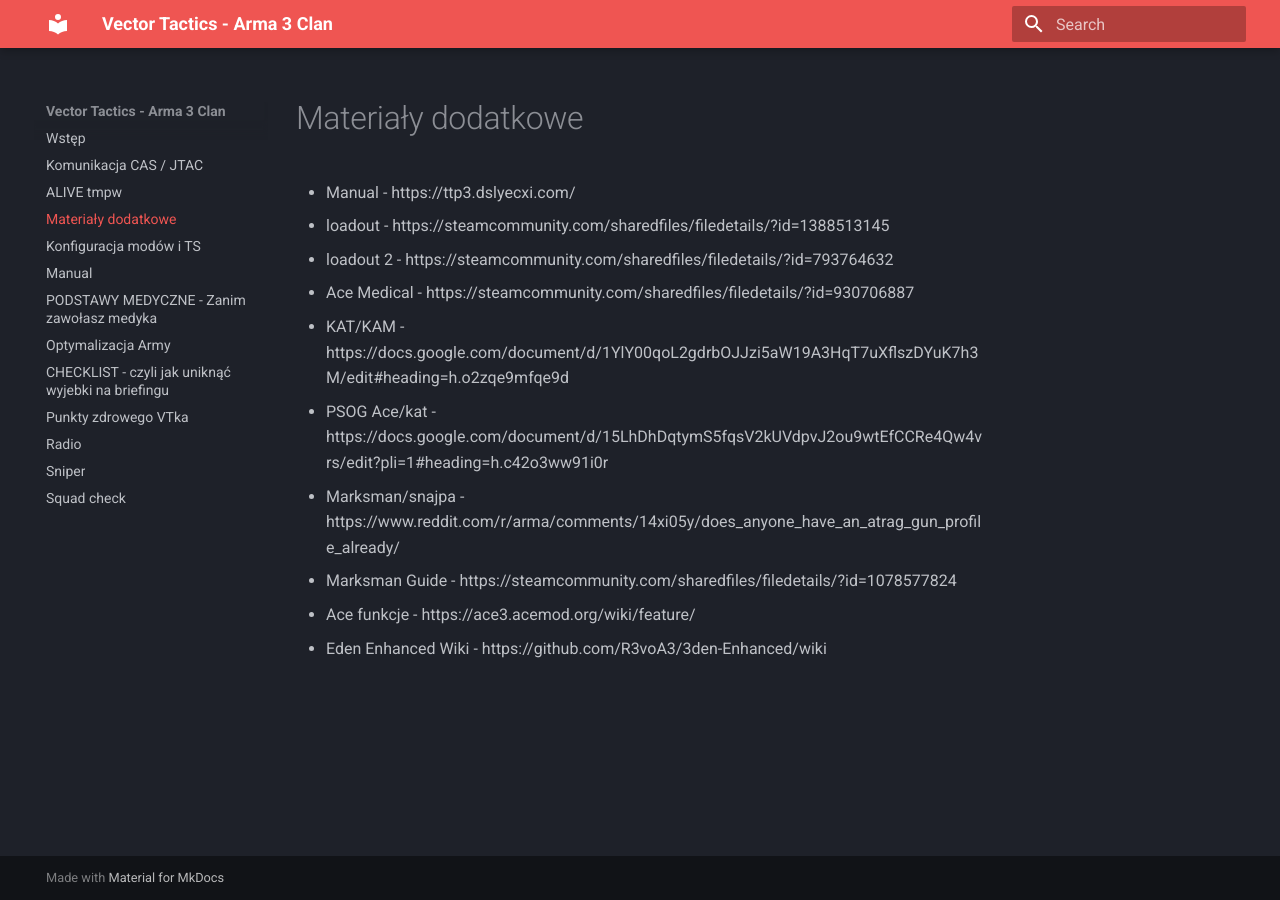
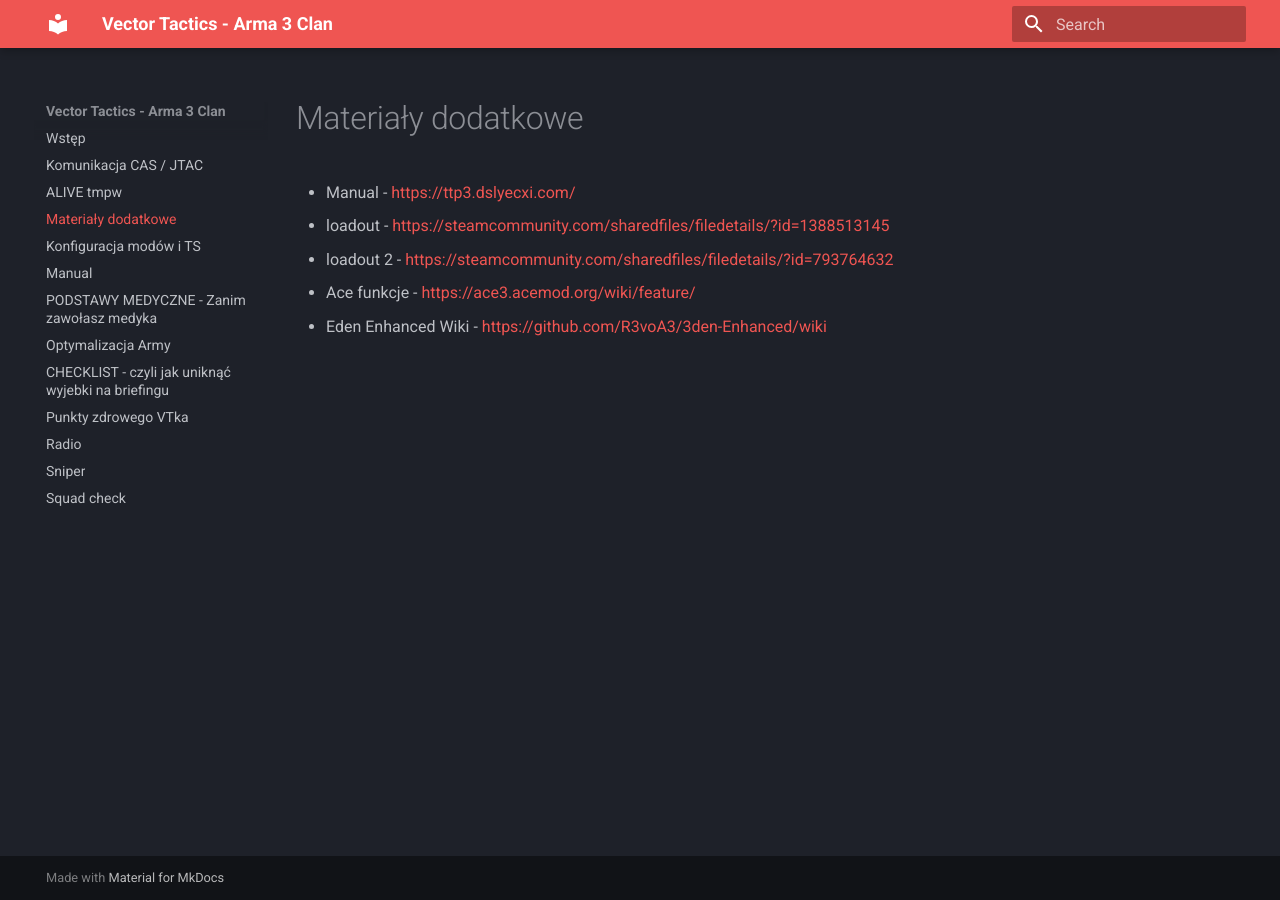
Before and after one commit to aquiceeo/vt-manual, an MkDocs documentation site: the page built from docs/dodatkowe.md, in a window 1280 px wide. Built offline with MkDocs 1.6.1 and Material for MkDocs 9.7.7, drawn with Linux system fonts in a browser that asks for light colours.

Commit message:
Przeniosłem linki do poszczególnych działów

```diff
--- a/docs/dodatkowe.md
+++ b/docs/dodatkowe.md
@@ -1,11 +1,7 @@
 # Materiały dodatkowe
-- Manual - https://ttp3.dslyecxi.com/
-- loadout - https://steamcommunity.com/sharedfiles/filedetails/?id=1388513145
-- loadout 2 - https://steamcommunity.com/sharedfiles/filedetails/?id=793764632
-- Ace Medical - https://steamcommunity.com/sharedfiles/filedetails/?id=930706887
-- KAT/KAM - https://docs.google.com/document/d/1YlY00qoL2gdrbOJJzi5aW19A3HqT7uXflszDYuK7h3M/edit#heading=h.o2zqe9mfqe9d
-- PSOG Ace/kat - https://docs.google.com/document/d/15LhDhDqtymS5fqsV2kUVdpvJ2ou9wtEfCCRe4Qw4vrs/edit?pli=1#heading=h.c42o3ww91i0r
-- Marksman/snajpa - https://www.reddit.com/r/arma/comments/14xi05y/does_anyone_have_an_atrag_gun_profile_already/
-- Marksman Guide - https://steamcommunity.com/sharedfiles/filedetails/?id=1078577824
-- Ace funkcje - https://ace3.acemod.org/wiki/feature/
-- Eden Enhanced Wiki - https://github.com/R3voA3/3den-Enhanced/wiki
+
+- Manual - <https://ttp3.dslyecxi.com/>
+- loadout - <https://steamcommunity.com/sharedfiles/filedetails/?id=1388513145>
+- loadout 2 - <https://steamcommunity.com/sharedfiles/filedetails/?id=793764632>
+- Ace funkcje - <https://ace3.acemod.org/wiki/feature/>
+- Eden Enhanced Wiki - <https://github.com/R3voA3/3den-Enhanced/wiki>
```
